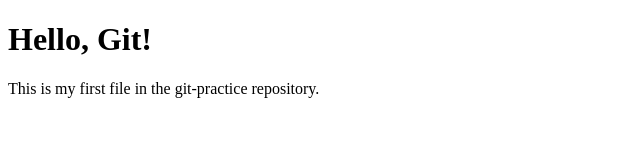
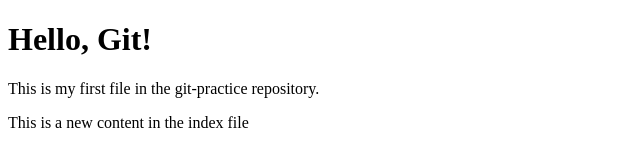
Before and after one commit to contact-andy/Mint-Project, a plain HTML site: page index.html in a window 1280 px wide. Shown: the whole page, without its empty margins (0-640 px from the left). Drawn offline with Linux system fonts and the light colour scheme.

Commit message:
A new line content added

```diff
--- a/index.html
+++ b/index.html
@@ -7,5 +7,6 @@
 <body>
   <h1>Hello, Git!</h1>
   <p>This is my first file in the git-practice repository.</p>
+  <p>This is a new content in the index file</p>
 </body>
 </html>
```
